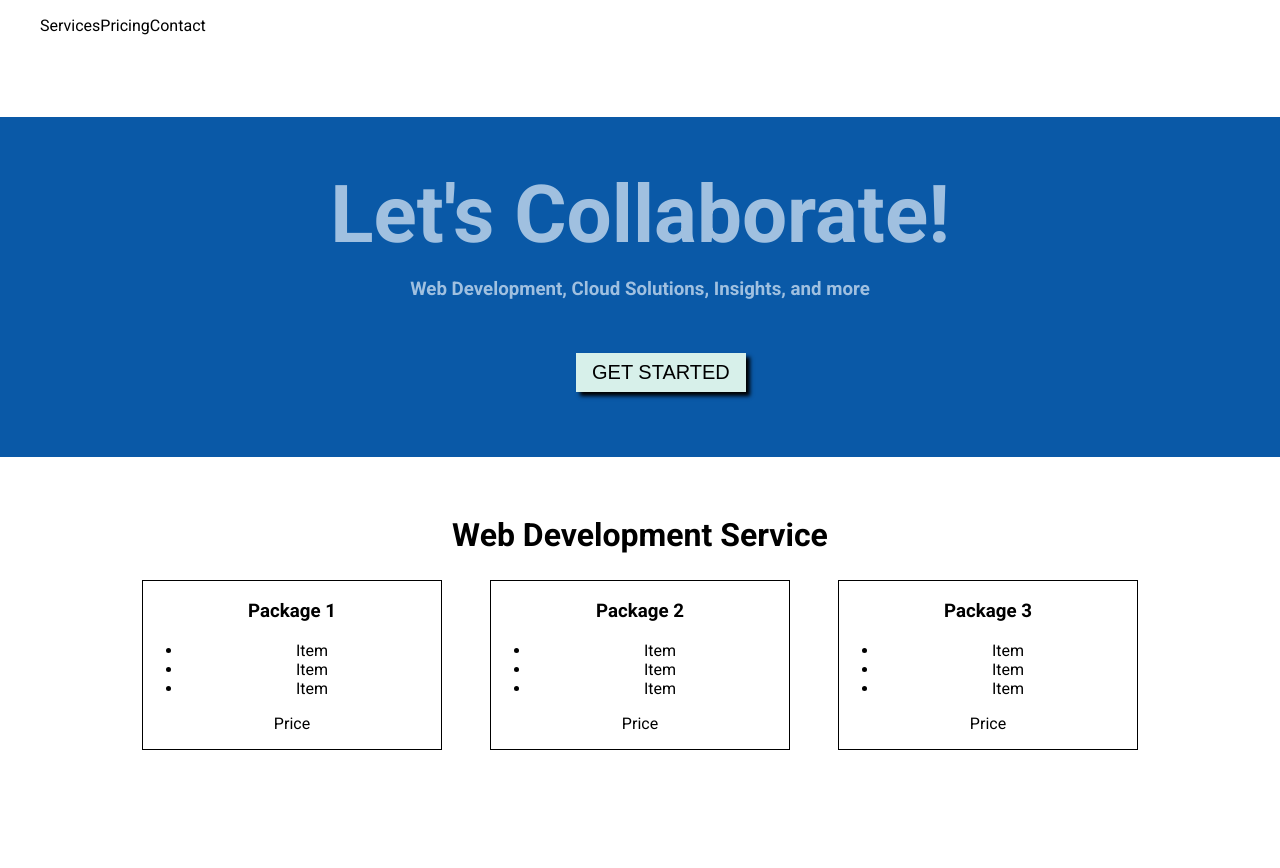
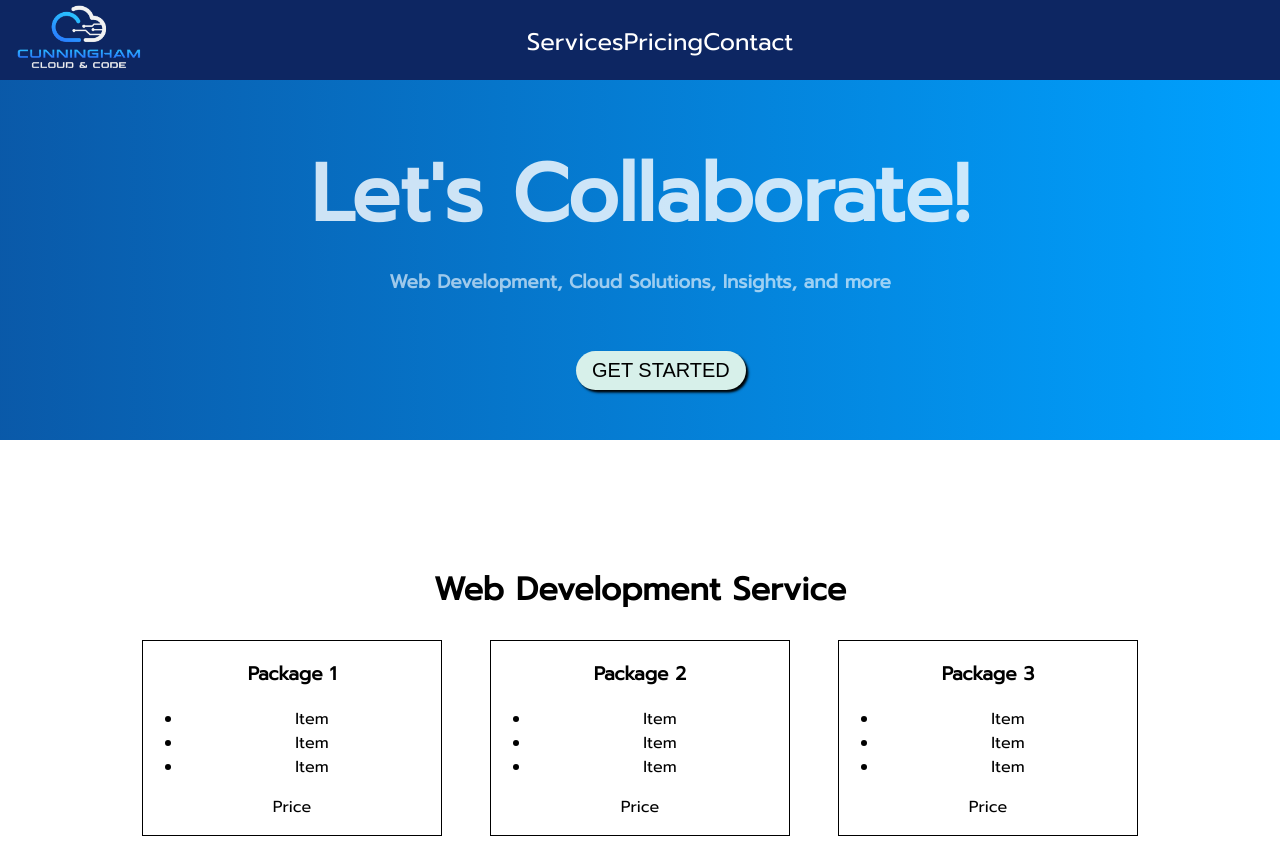
Before and after one commit to HakeemCunningham/hakeemcunningham.github.io, a plain HTML site: page index.html in a window 1280 px wide. Before the commit the page ends 800 px from the top, so only its background shows below. Drawn offline with Linux system fonts and the light colour scheme; a script that the page names is missing; a web font is replaced by a local one.

Commit message:
updated banner and navbar

```diff
--- a/index.html
+++ b/index.html
@@ -7,16 +7,23 @@
        <meta name="viewport" content="width=device-width, initial-scale=1.0">
 
        <link href="https://fonts.googleapis.com/css2?family=Roboto:ital,wght@0,100;0,300;0,400;0,500;0,700;0,900;1,100;1,300;1,400;1,500;1,700;1,900&display=swap" rel="stylesheet">
+       <link href="https://fonts.googleapis.com/css2?family=Prompt&family=Unna&display=swap" rel="stylesheet">
        <title>Webpage Title</title>
     </head>
     <body>
       <header>
         <nav>
-          <ul class='nav-items'>
-            <li>Services</li>
-            <li>Pricing</li>
-            <li>Contact</li>
+          <img src="./siteimages/Logo_Final_File-02.png" class="my_logo">
+          <div class="nav-div">
+             <ul class='nav-items'>
+               <li class="nav-item">
+                 <a href="" class="nav-link">Services</a></li>
+               <li class="nav-item">
+                 <a href="" class="nav-link">Pricing</a></li>
+               <li class="nav-item">
+                 <a href="" class="nav-link">Contact</a></li>
             </ul>
+          </div>
         </nav>
       </header>
 
--- a/style.css
+++ b/style.css
@@ -5,7 +5,7 @@
   html, body {
     margin: 0;
     padding: 0;
-    font-family: 'Roboto', sans-serif;
+    font-family: 'Prompt', sans-serif;
   }
 
 /*CSS Color Pallete
@@ -16,16 +16,45 @@ Red: #E70000
 Cadet Gray: 93A8AC
 */
 
+nav {
+    background-color: #0D2662;
+    height: 5rem;
+}
+
+.my_logo {
+    float: left;
+    position: relative;
+    left: 15px;
+    bottom: -2px;
+    width: 8rem;
+    z-index: 1;
+}
+
+.nav-div {
+    text-align: center;
+    padding-inline: 10rem;
+}
+
+a {
+    text-decoration: none;
+    color: white;
+    font-family: 'Prompt', sans-serif;
+}
+
 .nav-items {
     list-style: none;
     display: inline-flex;
-
+    text-align: center;
+    color: white;
+    font-size: 1.5rem;
 }
 
 .banner {
-    height: 340px;
-    background-color: #0A59A7;
-/*    background: url(./siteimages/northern_lights_banner.webp) no-repeat; */
+    height: 360px;
+    position: relative;
+    bottom: 66px;
+    background-image: linear-gradient(to right, hsla(210, 89%, 35%, 1), hsla(202, 100%, 50%, 1) ) ;
+/*  background: url(./siteimages/northern_lights_banner.webp) no-repeat; */
     background-size: cover;
 }
 
@@ -33,7 +62,7 @@ Cadet Gray: 93A8AC
     text-align: center;
     font-size: 5rem;
     color: aliceblue;
-    opacity: 65%;
+    opacity: 85%;
     position: relative;
     top: 15%;
 }
@@ -48,7 +77,8 @@ Cadet Gray: 93A8AC
     color: black;
     background-color:rgb(215, 240, 234);
     border: 0;
-    box-shadow: .25rem .25rem .25rem black, 0rem 0rem 0rem black, 0rem 0rem 0rem black;
+    border-radius: 2rem;
+    box-shadow: .15rem .15rem .15rem black, 0rem 0rem 0rem black, 0rem 0rem 0rem black;
     padding: .5rem 1rem;
     font-size: 1.25rem;
     text-transform: uppercase;
@@ -60,6 +90,7 @@ Cadet Gray: 93A8AC
 
 .webdev-section {
     padding: 2rem;
+
 }
 
 .webdev-section h2 {
```
Also changed, not shown: siteimages/Logo_Final_File-02.png (added), 1 other file.
